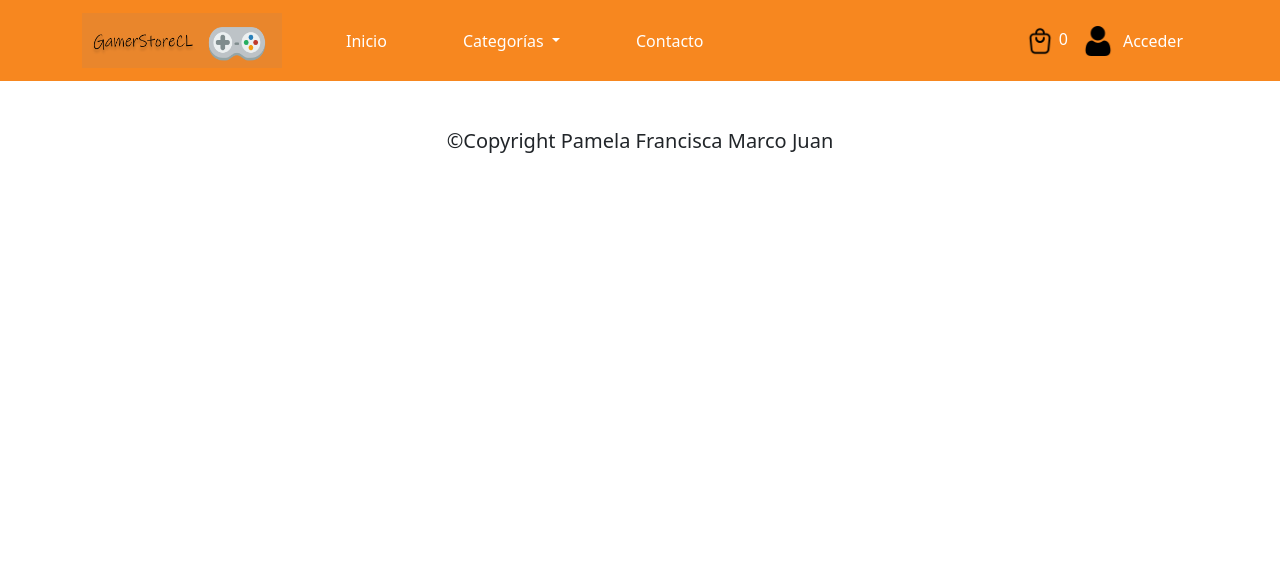
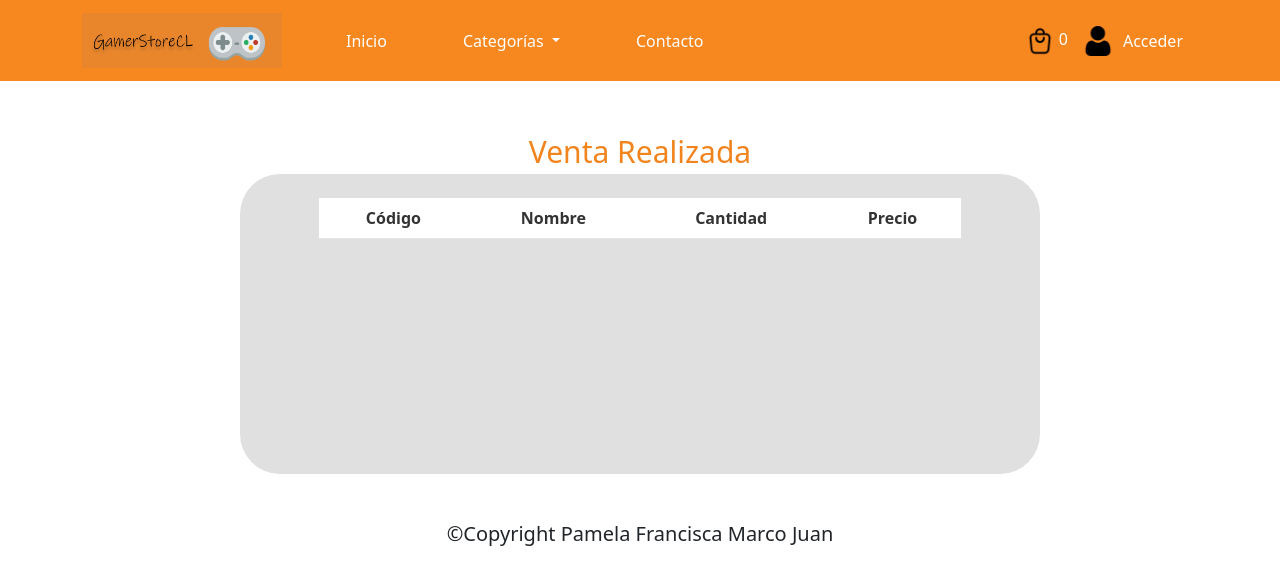
Before and after one commit to JuanmirandaSiromax/gamerstorecl, a Django app: page /venta_exitosa/ in a window 1280 px wide. Shown: the top 585 px of the page. Run offline with Django 4.2, Linux system fonts and the light colour scheme; lists and menus that the app fills with data are empty.

Commit message:
Se agrega detalle de la venta

```diff
--- a/mientretencion/templates/auth/venta_realizada.html
+++ b/mientretencion/templates/auth/venta_realizada.html
@@ -2,18 +2,25 @@
 
 {% block css %}
 {% endblock %}
+
 {% load static %}
 
 {% block contenido %}
 
-<!-- <div class="titulo-novedades mt-5">Venta Realizada</div>
+<div class="titulo-novedades mt-5">Venta Realizada</div>
 <div class="container">
-    <div>
-        <h2 class="text-center">Carrito</h2>
-        <table class="table">
+        <div class="gray-background">
+            <div class="container">
+                <div class="row">
+                    <div class="col"></div>
+                    <div class="col-8 contenedor-pago">
+                        <div class="row">
+                            <div class="col"></div>
+                            <div class="col-10">
+                                <table class="table mt-4" style="background-color: transparent;">
                                     <thead>
                                         <tr>
-                    <th class="sr-only text-center">N° Pedido</th>
+                                            <th class="text-center align-middle">Código</th>
                                             <th class="text-center align-middle">Nombre</th>
                                             <th class="text-center align-middle">Cantidad</th>
                                             <th class="text-center align-middle">Precio</th>
@@ -26,20 +33,18 @@
                                                 <td class="text-center align-middle">{{ item.nombre }}</td>
                                                 <td class="text-center align-middle">1</td>
                                                 <td class="text-center align-middle">${{ item.precio }}</td>
-                        <td class="align-middle">
-                            <form method="post" action="{% url 'venta_exitosa' %}">
-                                {% csrf_token %}
-                                <input type="hidden" name="codigo_invent" value="{{ item.codigo_invent }}">
-                                <button type="submit" name="eliminar_del_carrito" value="Eliminar" class="btn btn-danger">
-                                    <i class="fas fa-trash"></i> <!-- Icono de la papelera de Font Awesome -->
-                                </button>
-                            </form>
-                        </td>
                                             </tr>
                                         {% endfor %}
                                     </tbody>
                                 </table>
                             </div>
-</div> -->
+                            <div class="col"></div>
+                        </div>
+                    </div>
+                    <div class="col"></div>
+                </div>
+            </div>
+        </div>
+</div>
 
 {% endblock %}
--- a/mientretencion/views.py
+++ b/mientretencion/views.py
@@ -368,25 +368,36 @@ def vista_carrito(request):
 
     if request.method == 'POST':
         codigo_invent = request.POST.get('codigo_invent')
+        print(codigo_invent)
         juego_nombre = request.POST.get('juego_nombre')
         juego_precio = request.POST.get('juego_precio')
         juego_imagen_url = request.POST.get('juego_imagen_url')
 
         carrito = request.session.get('carrito', [])
-        carrito.append({
+        print("carrito obtenido")
+        print(carrito)
+        if juego_nombre != None :
+            carrito.append({
                 'codigo_invent': codigo_invent,
                 'nombre': juego_nombre,
                 'precio': juego_precio,
                 'imagen_url': juego_imagen_url,
-        })
+            })
+
+
 
         request.session['carrito'] = carrito
 
         if 'eliminar_del_carrito' in request.POST:
             codigo_invent_a_eliminar = request.POST.get('codigo_invent')
-            carrito = [item for item in carrito if item['codigo_invent'] != codigo_invent_a_eliminar]
+            contador = 0
+
+            for index, item in enumerate(carrito):
+                if item['codigo_invent'] == codigo_invent_a_eliminar:
+                    carrito.pop(index)
+
             request.session['carrito'] = carrito
-            return redirect('vista_carrito')
+
         if 'continuar' in request.POST:
             return redirect('metodo_pago')
 
@@ -404,8 +415,8 @@ def metodo_pago(request):
     return render(request, 'auth/metodo_pago.html')
 
 def venta_exitosa(request):
-
-    return render(request, 'auth/venta_realizada.html')
+    carrito = request.session.get('carrito', [])
+    return render(request, 'auth/venta_realizada.html', {'carrito': carrito})
 
 
 # Vista en caso de que no encuentra una ruta válida
```
Also changed, not shown: mientretencion/models.py (+9 -0 lines), mientretencion/static/css/estilo.css (line endings or trailing spaces). Lines whose indentation alone changed are shown as unchanged.
